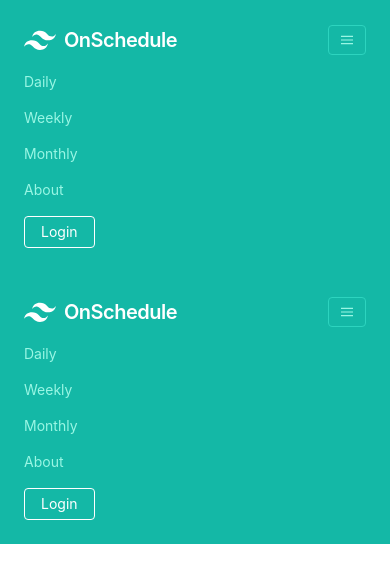
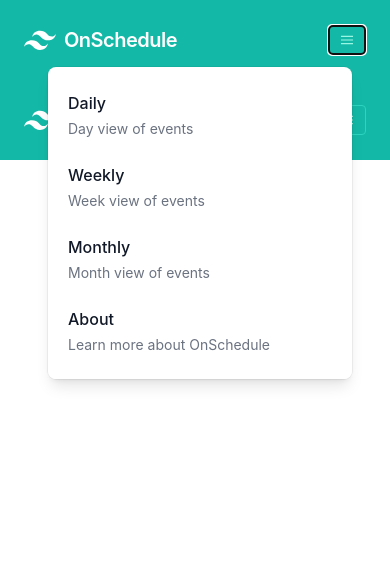
Before and after one commit to veidul/onSchedule, a Next.js app: page /components/navbar in a window 390 px wide. Both pictures are taken after a click on the button 347 px from the left and 40 px from the top of the page. Shown: the top 582 px of the page. Built offline with nearby package versions, Linux system fonts and the light colour scheme; no server answers.

Commit message:
added hamburger drop down menu for mobile responsiveness

```diff
--- /dev/null
+++ b/pages/components/burgerMenu.js
@@ -0,0 +1,87 @@
+import { Fragment } from "react";
+import { Popover, Transition } from "@headlessui/react";
+import { ChevronDownIcon } from "@heroicons/react/solid";
+
+const solutions = [
+  {
+    name: "Daily",
+    description: "Day view of events",
+    href: "/components/daily",
+  },
+  {
+    name: "Weekly",
+    description: "Week view of events",
+    href: "/components/weekly",
+  },
+  {
+    name: "Monthly",
+    description: "Month view of events",
+    href: "/components/monthly",
+  },
+  {
+    name: "About",
+    description: "Learn more about OnSchedule",
+    href: "/components/about",
+  },
+];
+
+function classNames(...classes) {
+  return classes.filter(Boolean).join(" ");
+}
+
+export default function BurgerMenu() {
+  return (
+    <Popover className="relative">
+      {({ open }) => (
+        <>
+          <Popover.Button
+            className={classNames(
+              open ? "text-gray-900" : "text-gray-500",
+              "group inline-flex items-center px-3 py-2 border rounded text-teal-200 border-teal-400 hover:text-white hover:border-white"
+            )}
+          >
+            <svg
+              className="fill-current h-3 w-3"
+              viewBox="0 0 20 20"
+              xmlns="http://www.w3.org/2000/svg"
+            >
+              <title>Solutions</title>
+              <path d="M0 3h20v2H0V3zm0 6h20v2H0V9zm0 6h20v2H0v-2z" />
+            </svg>
+          </Popover.Button>
+
+          <Transition
+            as={Fragment}
+            enter="transition ease-out duration-200"
+            enterFrom="opacity-0 translate-y-1"
+            enterTo="opacity-100 translate-y-0"
+            leave="transition ease-in duration-150"
+            leaveFrom="opacity-100 translate-y-0"
+            leaveTo="opacity-0 translate-y-1"
+          >
+            <Popover.Panel className="absolute z-10 mt-3 w-screen max-w-xs -translate-x-72 transform px-2 sm:px-0">
+              <div className="overflow-hidden rounded-lg shadow-lg ring-1 ring-black ring-opacity-5">
+                <div className="relative grid gap-6 bg-white px-5 py-6 sm:gap-8 sm:p-8">
+                  {solutions.map((item) => (
+                    <a
+                      key={item.name}
+                      href={item.href}
+                      className="-m-3 block rounded-md p-3 transition duration-150 ease-in-out hover:bg-gray-50"
+                    >
+                      <p className="text-base font-medium text-gray-900">
+                        {item.name}
+                      </p>
+                      <p className="mt-1 text-sm text-gray-500">
+                        {item.description}
+                      </p>
+                    </a>
+                  ))}
+                </div>
+              </div>
+            </Popover.Panel>
+          </Transition>
+        </>
+      )}
+    </Popover>
+  );
+}
--- a/pages/components/navbar.js
+++ b/pages/components/navbar.js
@@ -1,4 +1,5 @@
-import React from "react";
+import { useState } from "react";
+import BurgerMenu from "./burgerMenu";
 import LoginLogoutBtn from "./loginLogoutbtn";
 
 export default function Navbar() {
@@ -20,18 +21,9 @@ export default function Navbar() {
           </span>
         </div>
         <div className="block lg:hidden">
-          <button className="flex items-center px-3 py-2 border rounded text-teal-200 border-teal-400 hover:text-white hover:border-white">
-            <svg
-              className="fill-current h-3 w-3"
-              viewBox="0 0 20 20"
-              xmlns="http://www.w3.org/2000/svg"
-            >
-              <title>Menu</title>
-              <path d="M0 3h20v2H0V3zm0 6h20v2H0V9zm0 6h20v2H0v-2z" />
-            </svg>
-          </button>
+          <BurgerMenu />
         </div>
-        <div className="w-full block flex-grow lg:flex lg:items-center lg:w-auto">
+        <div className="w-full block hidden flex-grow lg:flex lg:items-center lg:w-auto">
           <div className="text-sm lg:flex-grow">
             <a
               href="/components/daily"
```
